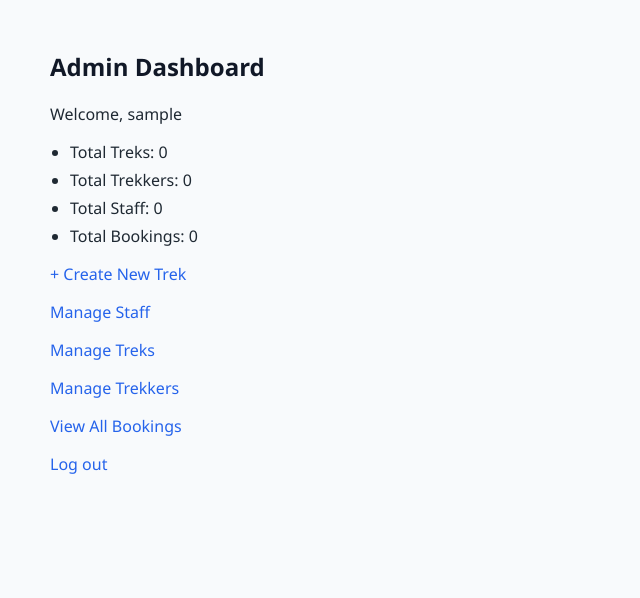
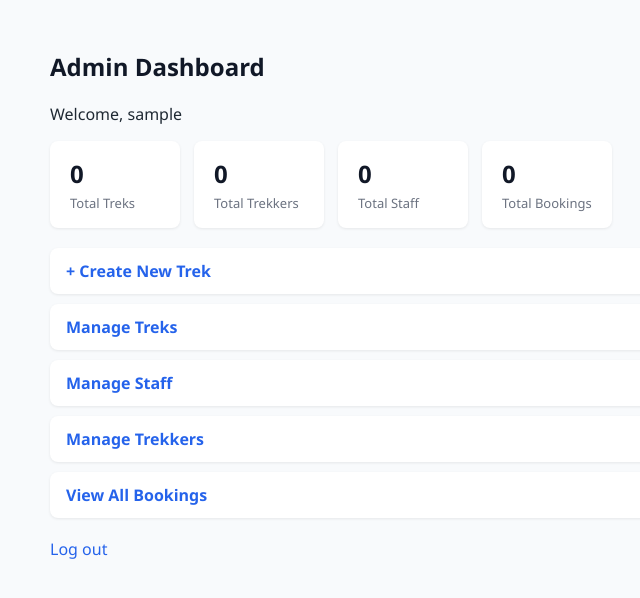
Before and after one commit to 25f1000098-tech/trekking-management-app, a Flask app: page /admin/dashboard in a window 1280 px wide. Shown: the top 598 px of the page, without its empty margins (254-894 px from the left). Run offline with Flask 3, Linux system fonts and the light colour scheme; the visitor is signed in with stand-in values (Sample User, id 1); data comes from the database, SQL or seed files in the repository; data that the repository does not hold is empty.

Commit message:
fixed some bugs regarding UI

```diff
--- a/app/templates/admin/dashboard.html
+++ b/app/templates/admin/dashboard.html
@@ -4,16 +4,20 @@
     <h1>Admin Dashboard</h1>
     <p>Welcome, {{ current_user.username }}</p>
 
-    <ul>
-        <li>Total Treks: {{ total_treks }}</li>
-        <li>Total Trekkers: {{ total_users }}</li>
-        <li>Total Staff: {{ total_staff }}</li>
-        <li>Total Bookings: {{ total_bookings }}</li>
-    </ul>
-    <p><a href="{{ url_for('admin.create_trek') }}">+ Create New Trek</a></p>
-    <p><a href="{{ url_for('admin.list_staff') }}">Manage Staff</a></p>
-    <p><a href="{{ url_for('admin.list_treks') }}">Manage Treks</a></p>
-    <p><a href="{{ url_for('admin.list_users') }}">Manage Trekkers</a></p>
-    <p><a href="{{ url_for('admin.list_bookings') }}">View All Bookings</a></p>
-    <p><a href="{{ url_for('auth.logout') }}">Log out</a></p>
+    <div class="stat-grid">
+        <div class="stat-box"><div class="num">{{ total_treks }}</div><div class="label">Total Treks</div></div>
+        <div class="stat-box"><div class="num">{{ total_users }}</div><div class="label">Total Trekkers</div></div>
+        <div class="stat-box"><div class="num">{{ total_staff }}</div><div class="label">Total Staff</div></div>
+        <div class="stat-box"><div class="num">{{ total_bookings }}</div><div class="label">Total Bookings</div></div>
+    </div>
+
+    <div class="link-list">
+        <a href="{{ url_for('admin.create_trek') }}">+ Create New Trek</a>
+        <a href="{{ url_for('admin.list_treks') }}">Manage Treks</a>
+        <a href="{{ url_for('admin.list_staff') }}">Manage Staff</a>
+        <a href="{{ url_for('admin.list_users') }}">Manage Trekkers</a>
+        <a href="{{ url_for('admin.list_bookings') }}">View All Bookings</a>
+    </div>
+
+    <p style="margin-top: 20px;"><a href="{{ url_for('auth.logout') }}">Log out</a></p>
 {% endblock %}
--- a/app/templates/admin/edit_trek.html
+++ b/app/templates/admin/edit_trek.html
@@ -1,6 +1,7 @@
 {% extends "base.html" %}
 {% block title %}Edit Trek{% endblock %}
 {% block content %}
+<div class="card">
     <h1>Edit Trek: {{ trek.name }}</h1>
     <form method="POST">
         <label for="name">Trek Name</label>
@@ -41,5 +42,6 @@
 
         <button type="submit">Save Changes</button>
     </form>
+</div>
     <p><a href="{{ url_for('admin.list_treks') }}">Back to Treks</a></p>
 {% endblock %}
--- a/app/templates/base.html
+++ b/app/templates/base.html
@@ -99,6 +99,31 @@
     a:hover { text-decoration: underline; }
     ul { padding-left: 20px; }
     li { margin-bottom: 6px; }
+
+    .stat-grid {
+        display: flex;
+        gap: 14px;
+        flex-wrap: wrap;
+        margin-bottom: 20px;
+    }
+    .stat-box {
+        background: #fff;
+        border-radius: 8px;
+        box-shadow: 0 1px 3px rgba(0,0,0,0.08);
+        padding: 16px 20px;
+        min-width: 130px;
+    }
+    .stat-box .num { font-size: 24px; font-weight: 700; color: #111827; }
+    .stat-box .label { font-size: 13px; color: #6b7280; margin-top: 4px; }
+    .link-list a {
+        display: block;
+        background: #fff;
+        padding: 12px 16px;
+        border-radius: 8px;
+        box-shadow: 0 1px 3px rgba(0,0,0,0.08);
+        margin-bottom: 10px;
+        font-weight: 600;
+    }
 </style>
 </head>
 <body>
--- a/app/templates/staff/profile.html
+++ b/app/templates/staff/profile.html
@@ -1,6 +1,7 @@
 {% extends "base.html" %}
 {% block title %}My Profile{% endblock %}
 {% block content %}
+<div class="card">
     <h1>My Profile</h1>
     <form method="POST">
         <label for="bio">Bio</label>
@@ -11,5 +12,6 @@
 
         <button type="submit">Save Profile</button>
     </form>
+</div>
     <p><a href="{{ url_for('staff.dashboard') }}">Back to Dashboard</a></p>
 {% endblock %}
```
